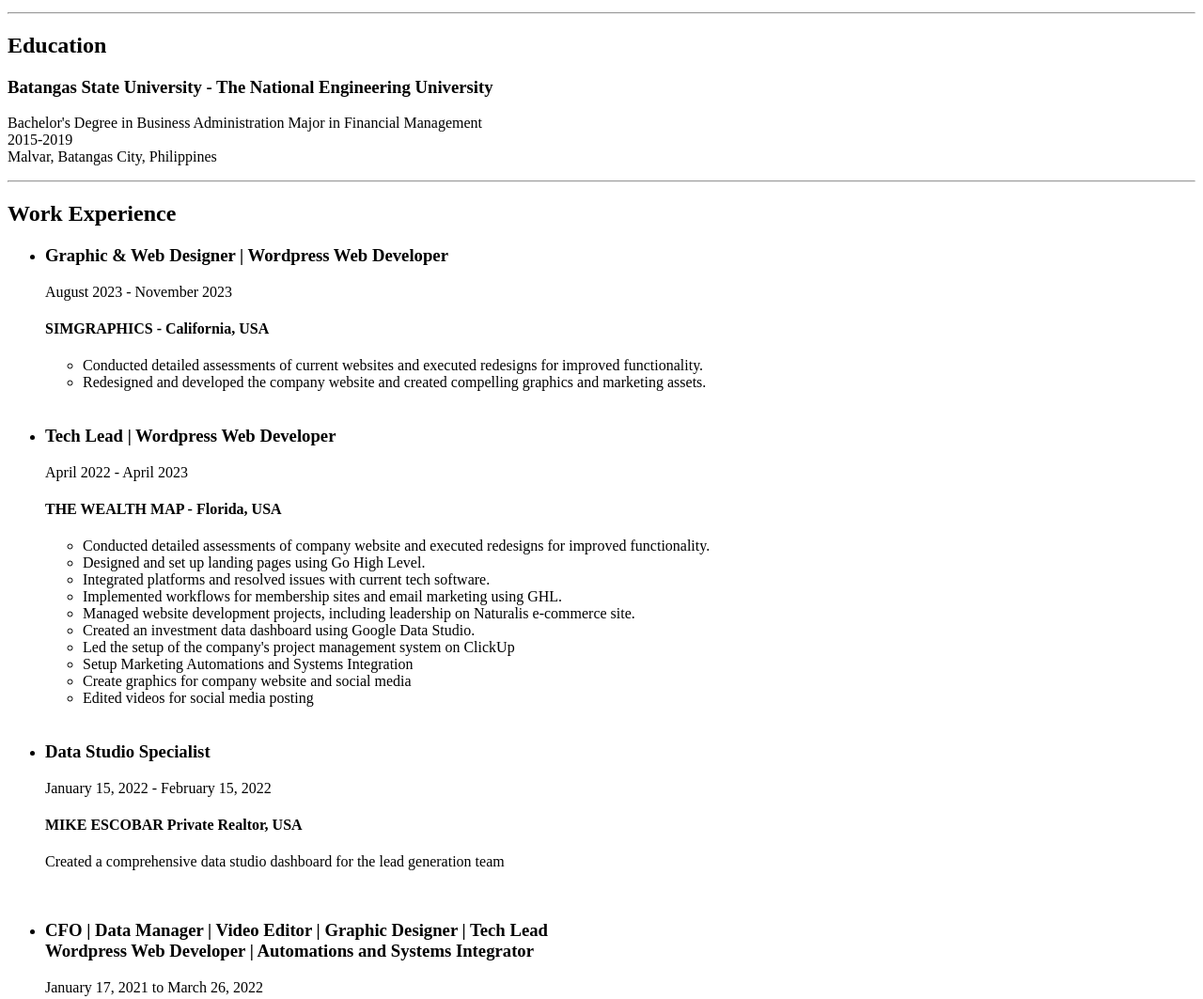
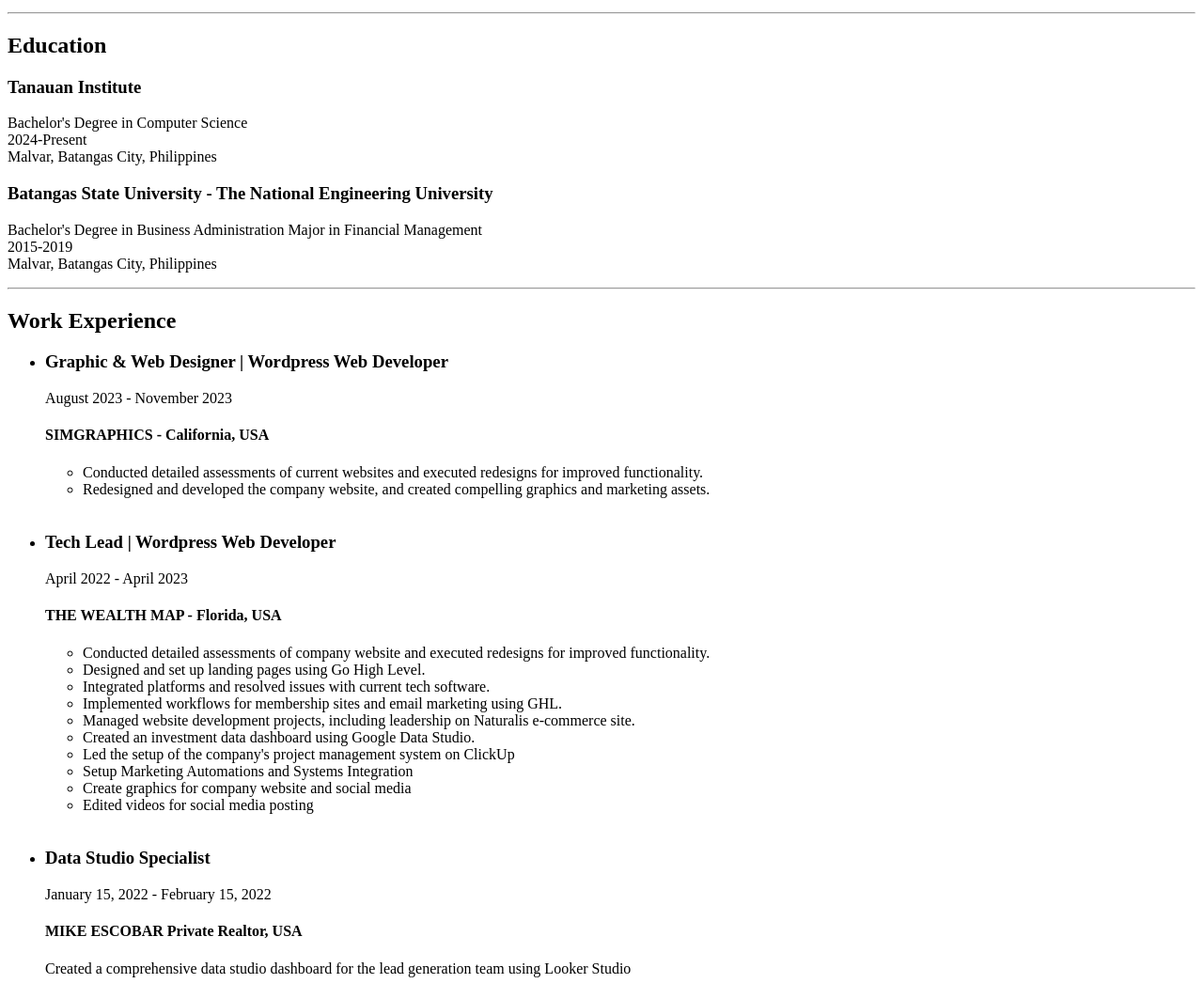
Before and after one commit to Eucarty/html-resume, a plain HTML site: page index.html in a window 1280 px wide. Shown: the part 308-1371 px from the top of the page at 94% size. Drawn offline with Linux system fonts and the light colour scheme.

Commit message:
Update index.html

```diff
--- a/index.html
+++ b/index.html
@@ -17,6 +17,11 @@
             <hr />
 
     <h2>Education</h2>
+
+        <h3>Tanauan Institute</h3>
+        <p>Bachelor's Degree in Computer Science<br />2024-Present<br />
+        Malvar, Batangas City, Philippines</p>
+
         <h3>Batangas State University - The National Engineering University</h3>
         <p>Bachelor's Degree in Business Administration Major in Financial Management<br />2015-2019<br />
         Malvar, Batangas City, Philippines</p>
@@ -31,7 +36,7 @@
                 <h4>SIMGRAPHICS - California, USA</h4>
                     <ul>
                         <li>Conducted detailed assessments of current websites and executed redesigns for improved functionality.</li>
-                        <li>Redesigned and developed the company website and created compelling graphics and marketing assets.</li>
+                        <li>Redesigned and developed the company website, and created compelling graphics and marketing assets.</li>
                     </ul>
             </li>
                 <br />
@@ -57,7 +62,7 @@
                 <h3>Data Studio Specialist</h3>
                 <p>January 15, 2022 - February 15, 2022</p>
                 <h4>MIKE ESCOBAR Private Realtor, USA</h4>
-                <p>Created a comprehensive data studio dashboard for the lead generation team</p>
+                <p>Created a comprehensive data studio dashboard for the lead generation team using Looker Studio</p>
             </li>
                 <br />
             <li>
@@ -137,8 +142,11 @@
 
     <h2>Awards and Certifications</h2>
         <ul>
+            <li>LinkedIn Content and Creative Design
+                <a href="https://academy.zenva.com/certificate/80fb51167587">Credential</a>
+            </li>
             <li>HTML & CSS 101 - Web Development Fundamentals (Zenva)
-                <a href="https://academy.zenva.com/certificate/80fb51167587">Credential</a>
+                <a href="https://verify.skilljar.com/c/8ndgqz9hcz8z">Credential</a>
             </li>
             <li>JavaScript101 - First Programming Steps (Zenva)
                 <a href="https://academy.zenva.com/certificate/4d96fee0e76b">Credential</a>
```
